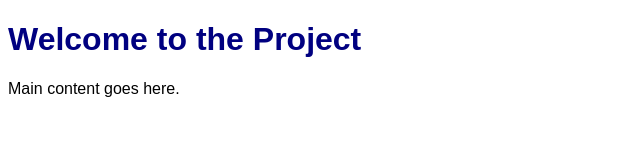
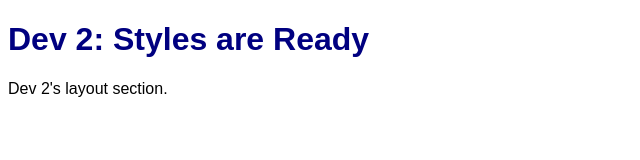
Before and after one commit to lumanogenricobsit/chaos-project, a plain HTML site: page index.html in a window 1280 px wide. Shown: the whole page, without its empty margins (0-640 px from the left). Drawn offline with Linux system fonts and the light colour scheme.

Commit message:
feat: add my section and update h1

```diff
--- a/index.html
+++ b/index.html
@@ -6,11 +6,10 @@
   <link rel="stylesheet" href="styles.css">
 </head>
 <body>
-  <h1>Welcome to the Project</h1>
-
-  <main>
-    <p>Main content goes here.</p>
-  </main>
+  <h1>Dev 2: Styles are Ready</h1>
+<div class="layout-wrapper">
+  <p>Dev 2's layout section.</p>
+</div>
 
 </body>
 </html>
```
